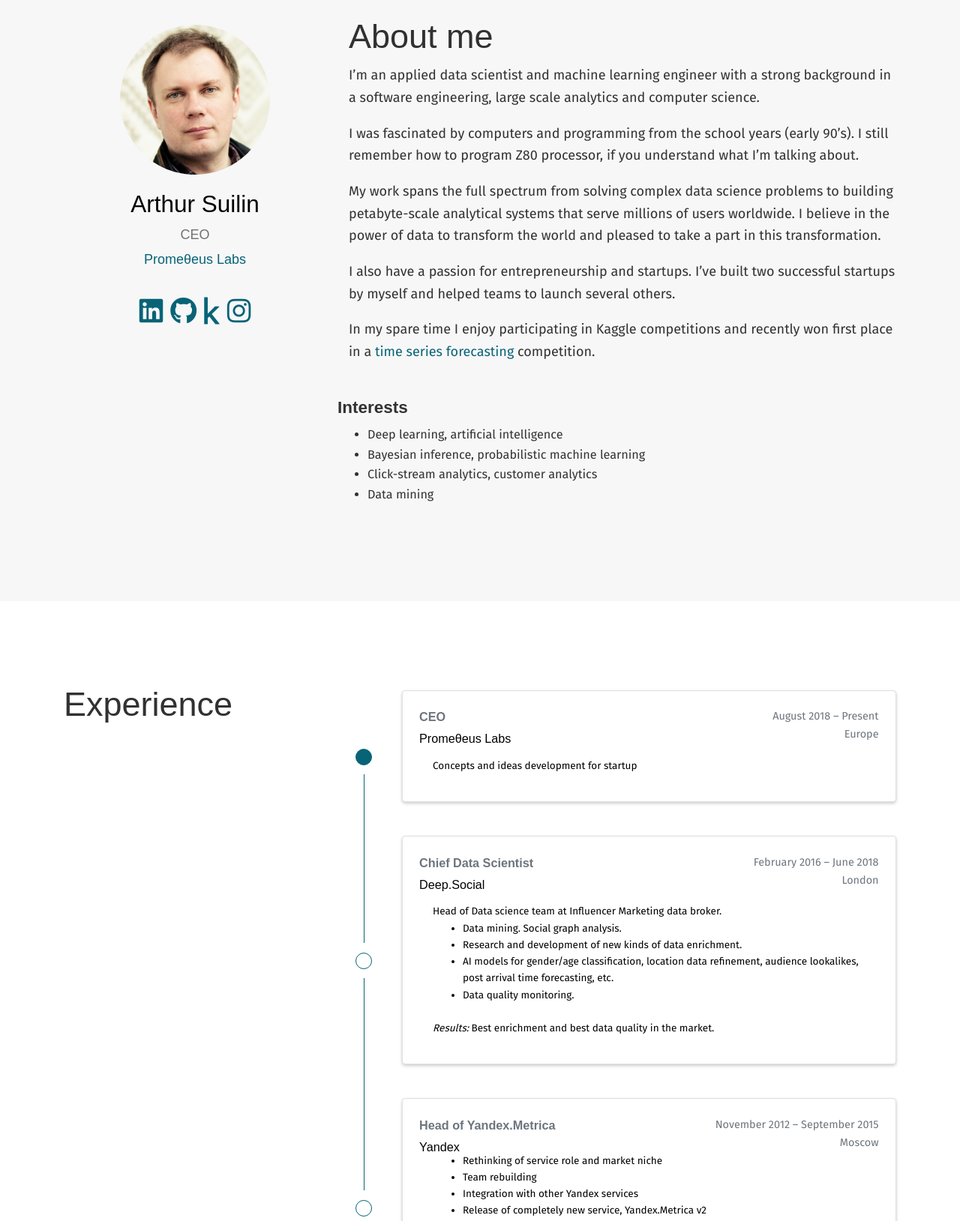
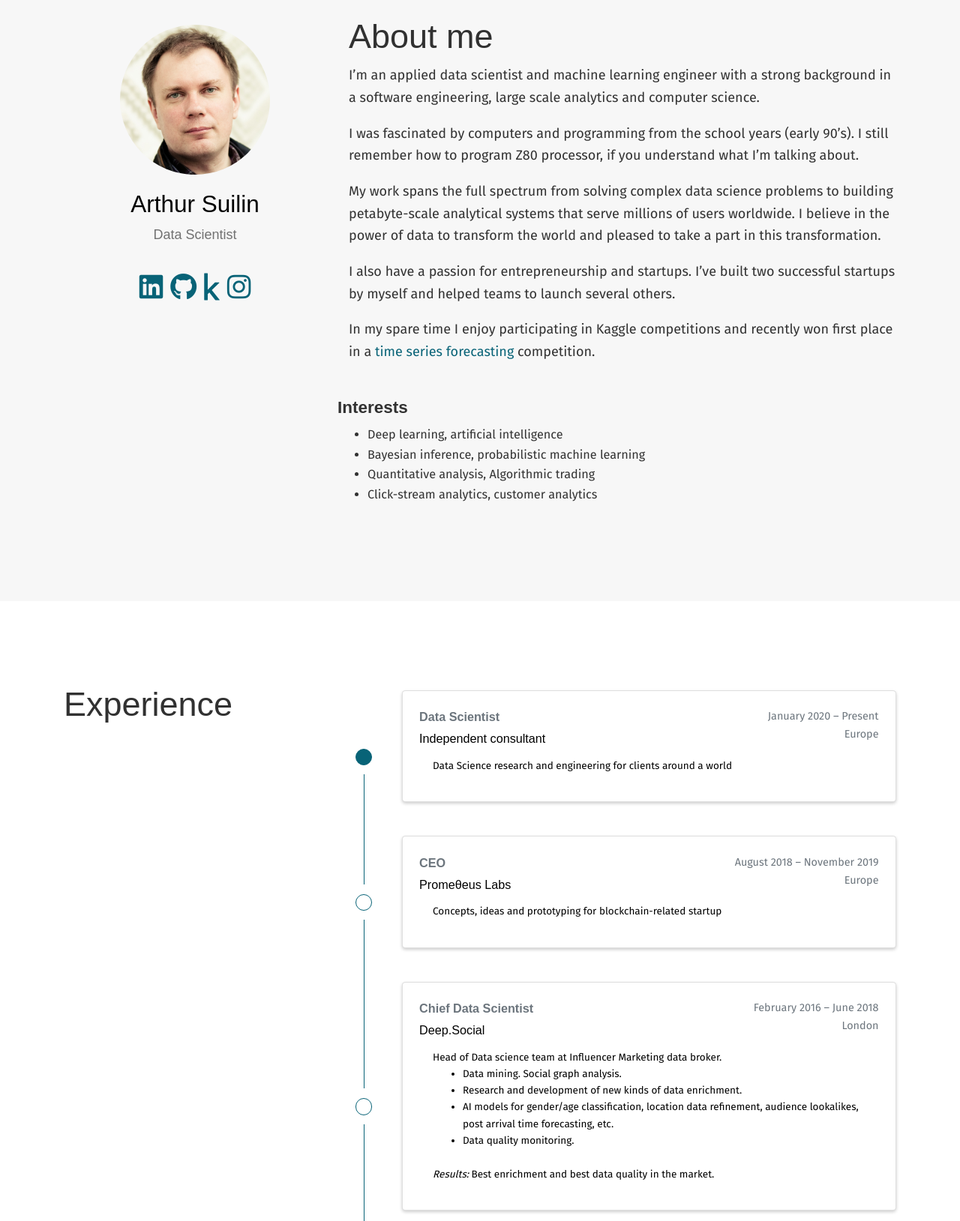
Before and after one commit to Arturus/site_en, a plain HTML site: page index.html in a window 1280 px wide. Shown: the part 118-1747 px from the top of the page at 75% size. Drawn offline with nearby package versions, Linux system fonts and the light colour scheme; some packages are replaced by stand-ins of ours; some icons are missing; a web font is replaced by a local one.

Commit message:
Status update

```diff
--- a/categories/index.xml
+++ b/categories/index.xml
@@ -6,7 +6,7 @@
     <description>Recent content in Categories on Arthur Suilin</description>
     <generator>Hugo -- gohugo.io</generator>
     <language>en-us</language>
-    <copyright>&amp;copy; 2019 &amp;middot; Arthur Suilin</copyright>
+    <copyright>&amp;copy; 2015-2022 &amp;middot; Arthur Suilin</copyright>
 
 	<atom:link href="https://suilin.me/categories/index.xml" rel="self" type="application/rss+xml" />
 
--- a/home/index.xml
+++ b/home/index.xml
@@ -6,7 +6,7 @@
     <description>Recent content in Homes on Arthur Suilin</description>
     <generator>Hugo -- gohugo.io</generator>
     <language>en-us</language>
-    <copyright>&amp;copy; 2019 &amp;middot; Arthur Suilin</copyright>
+    <copyright>&amp;copy; 2015-2022 &amp;middot; Arthur Suilin</copyright>
 
 	<atom:link href="https://suilin.me/home/index.xml" rel="self" type="application/rss+xml" />
 
--- a/index.html
+++ b/index.html
@@ -300,18 +300,11 @@
 
       <div class="portrait-title">
         <h2 itemprop="name">Arthur Suilin</h2>
-        <h3 itemprop="jobTitle">CEO</h3>
+        <h3 itemprop="jobTitle">Data Scientist</h3>
 
 
 
 
-
-        <h3 itemprop="worksFor" itemscope itemtype="http://schema.org/Organization">
-          <a href="https://prometeus.io" target="_blank" itemprop="url" rel="noopener">
-
-          <span itemprop="name" class="greek">Promeθeus Labs</span>
-          </a>
-        </h3>
 
       </div>
 
@@ -403,9 +396,9 @@ two successful startups by myself and helped teams to launch several others.</p>
 
           <li>Bayesian inference, probabilistic machine learning</li>
 
+          <li>Quantitative analysis, Algorithmic trading</li>
+
           <li>Click-stream analytics, customer analytics</li>
-
-          <li>Data mining</li>
 
         </ul>
       </div>
@@ -462,7 +455,7 @@ two successful startups by myself and helped teams to launch several others.</p>
           <div class="card-body">
             <div class="float-right text-muted exp-meta">
               <div>
-                August 2018 –
+                January 2020 –
 
                   Present
 
@@ -471,9 +464,47 @@ two successful startups by myself and helped teams to launch several others.</p>
               <div class="text-right">Europe</div>
 
             </div>
+            <h4 class="card-title exp-title text-muted mt-0 mb-1">Data Scientist</h4>
+            <h4 class="card-title exp-company text-muted my-0"><a href="https://suilin.me" target="_blank" rel="noopener">Independent consultant</a></h4>
+            <div class="card-text">Data Science research and engineering for clients around a world</div>
+          </div>
+        </div>
+      </div>
+    </div>
+
+    <div class="row experience">
+
+      <div class="col-auto text-center flex-column d-none d-sm-flex">
+        <div class="row h-50">
+          <div class="col border-right">&nbsp;</div>
+          <div class="col">&nbsp;</div>
+        </div>
+        <div class="m-2">
+          <span class="badge badge-pill border ">&nbsp;</span>
+        </div>
+        <div class="row h-50">
+          <div class="col border-right">&nbsp;</div>
+          <div class="col">&nbsp;</div>
+        </div>
+      </div>
+
+      <div class="col py-2">
+        <div class="card">
+          <div class="card-body">
+            <div class="float-right text-muted exp-meta">
+              <div>
+                August 2018 –
+
+                  November 2019
+
+
+              </div>
+              <div class="text-right">Europe</div>
+
+            </div>
             <h4 class="card-title exp-title text-muted mt-0 mb-1">CEO</h4>
             <h4 class="card-title exp-company text-muted my-0"><a href="https://prometeus.io" target="_blank" rel="noopener">Promeθeus Labs</a></h4>
-            <div class="card-text">Concepts and ideas development for startup</div>
+            <div class="card-text">Concepts, ideas and prototyping for blockchain-related startup</div>
           </div>
         </div>
       </div>
@@ -840,7 +871,7 @@ audience lookalikes, post arrival time forecasting, etc.<br /></li>
 
 
   <p class="powered-by">
-    &copy; 2019 &middot; Arthur Suilin &middot;
+    &copy; 2015-2022 &middot; Arthur Suilin &middot;
 
     Powered by the
     <a href="https://sourcethemes.com/academic/" target="_blank" rel="noopener">Academic theme</a> for
--- a/index.xml
+++ b/index.xml
@@ -6,7 +6,7 @@
     <description>Recent content in Arthur Suilin on Arthur Suilin</description>
     <generator>Hugo -- gohugo.io</generator>
     <language>en-us</language>
-    <copyright>&amp;copy; 2019 &amp;middot; Arthur Suilin</copyright>
+    <copyright>&amp;copy; 2015-2022 &amp;middot; Arthur Suilin</copyright>
     <atom:link href="/" rel="self" type="application/rss+xml" />
 
   </channel>
--- a/publication/index.xml
+++ b/publication/index.xml
@@ -6,7 +6,7 @@
     <description>Recent content in Publications on Arthur Suilin</description>
     <generator>Hugo -- gohugo.io</generator>
     <language>en-us</language>
-    <copyright>&amp;copy; 2019 &amp;middot; Arthur Suilin</copyright>
+    <copyright>&amp;copy; 2015-2022 &amp;middot; Arthur Suilin</copyright>
 
 	<atom:link href="https://suilin.me/publication/index.xml" rel="self" type="application/rss+xml" />
 
--- a/publication_types/index.xml
+++ b/publication_types/index.xml
@@ -6,7 +6,7 @@
     <description>Recent content in Publication_types on Arthur Suilin</description>
     <generator>Hugo -- gohugo.io</generator>
     <language>en-us</language>
-    <copyright>&amp;copy; 2019 &amp;middot; Arthur Suilin</copyright>
+    <copyright>&amp;copy; 2015-2022 &amp;middot; Arthur Suilin</copyright>
 
 	<atom:link href="https://suilin.me/publication_types/index.xml" rel="self" type="application/rss+xml" />
 
--- a/tags/index.xml
+++ b/tags/index.xml
@@ -6,7 +6,7 @@
     <description>Recent content in Tags on Arthur Suilin</description>
     <generator>Hugo -- gohugo.io</generator>
     <language>en-us</language>
-    <copyright>&amp;copy; 2019 &amp;middot; Arthur Suilin</copyright>
+    <copyright>&amp;copy; 2015-2022 &amp;middot; Arthur Suilin</copyright>
 
 	<atom:link href="https://suilin.me/tags/index.xml" rel="self" type="application/rss+xml" />
 
--- a/talk/index.xml
+++ b/talk/index.xml
@@ -6,7 +6,7 @@
     <description>Recent content in Recent &amp; Upcoming Talks on Arthur Suilin</description>
     <generator>Hugo -- gohugo.io</generator>
     <language>en-us</language>
-    <copyright>&amp;copy; 2019 &amp;middot; Arthur Suilin</copyright>
+    <copyright>&amp;copy; 2015-2022 &amp;middot; Arthur Suilin</copyright>
 
 	<atom:link href="https://suilin.me/talk/index.xml" rel="self" type="application/rss+xml" />
 
```
Also changed, not shown: 404.html (+1 -1 lines), categories/index.html (+1 -1 lines), publication/index.html (+1 -1 lines), publication_types/index.html (+1 -1 lines), tags/index.html (+1 -1 lines), talk/index.html (+1 -1 lines).
